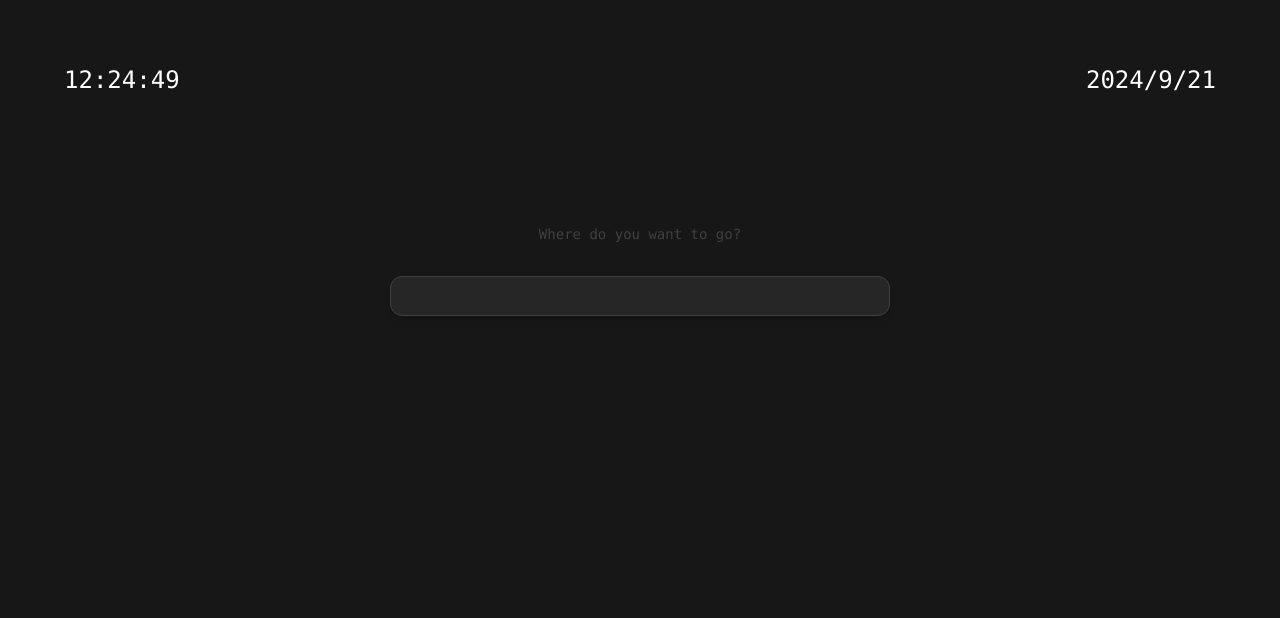
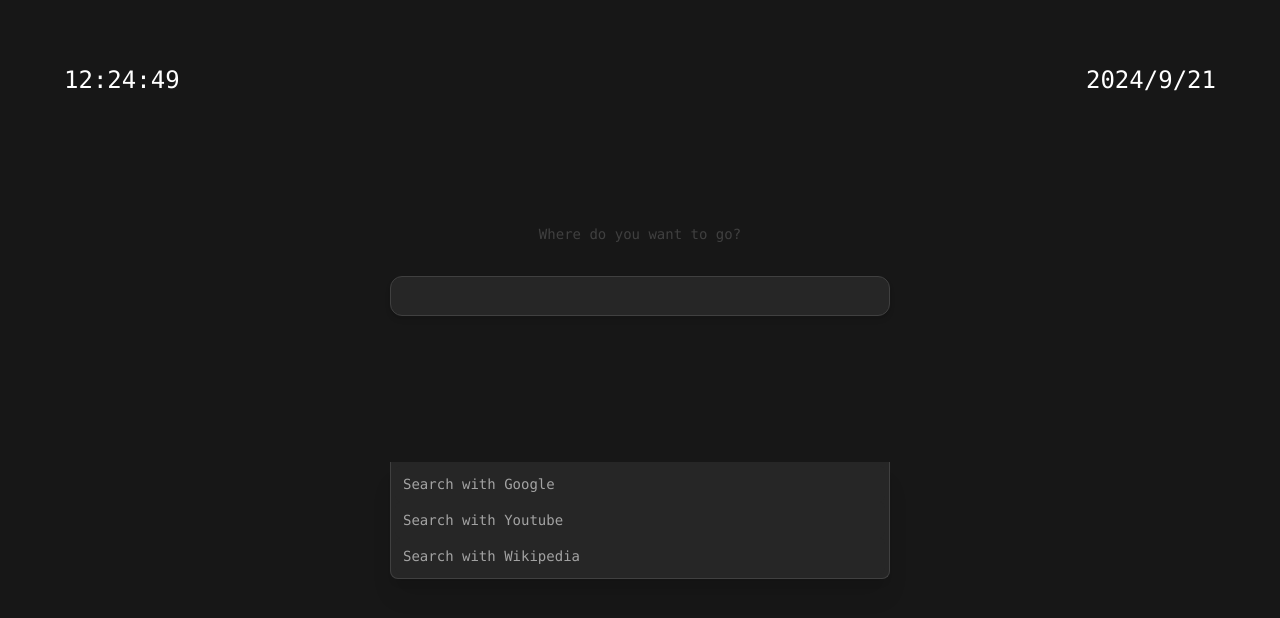
Before and after one commit to zakreed/startpage, a React (Vite) app: page / in a window 1280 px wide. Shown: the top 618 px of the page. Built offline with nearby package versions, Linux system fonts and the light colour scheme.

Commit message:
created dropdown component

```diff
--- a/src/App.tsx
+++ b/src/App.tsx
@@ -31,6 +31,14 @@ function CurrentDate() {
     )
 }
 
+function DropdownItem({ text, website }) {
+    return (
+        <div className="p-2 rounded-md bg-neutral-800 hover:bg-neutral-700 focus:bg-neutral-700">
+            <p className="text-left text-neutral-400 select-none">{`Search ${text} with ${website}`}</p>
+        </div>
+    )
+}
+
 function SearchBar() {
     const [searchText, setSearchText] = useState("");
     const [isSearchSelected, setIsSearchSelected] = useState(true)
@@ -49,7 +57,10 @@ function SearchBar() {
                 onBlur={() => setIsSearchSelected(false)}
                 onChange={e => setSearchText(e.target.value)}
             />
-            <div className={`absolute w-[350px] md:w-[400px] lg:w-[500px] bg-neutral-800 border-x border-b border-neutral-700 shadow-xl rounded-b-lg rounded-x-lg p-4 text-sm mt-[149px] ${isDropdownVisible ? "block" : "hidden"}`}>
+            <div className={`absolute w-[350px] md:w-[400px] lg:w-[500px] max-h-96 overflow-auto bg-neutral-800 border-x border-b border-neutral-700 shadow-xl rounded-b-lg rounded-x-lg p-1 text-sm mt-[500px]`}>
+                <DropdownItem text={searchText} website="Google" />
+                <DropdownItem text={searchText} website="Youtube" />
+                <DropdownItem text={searchText} website="Wikipedia" />
             </div>
         </div>
     )
```
